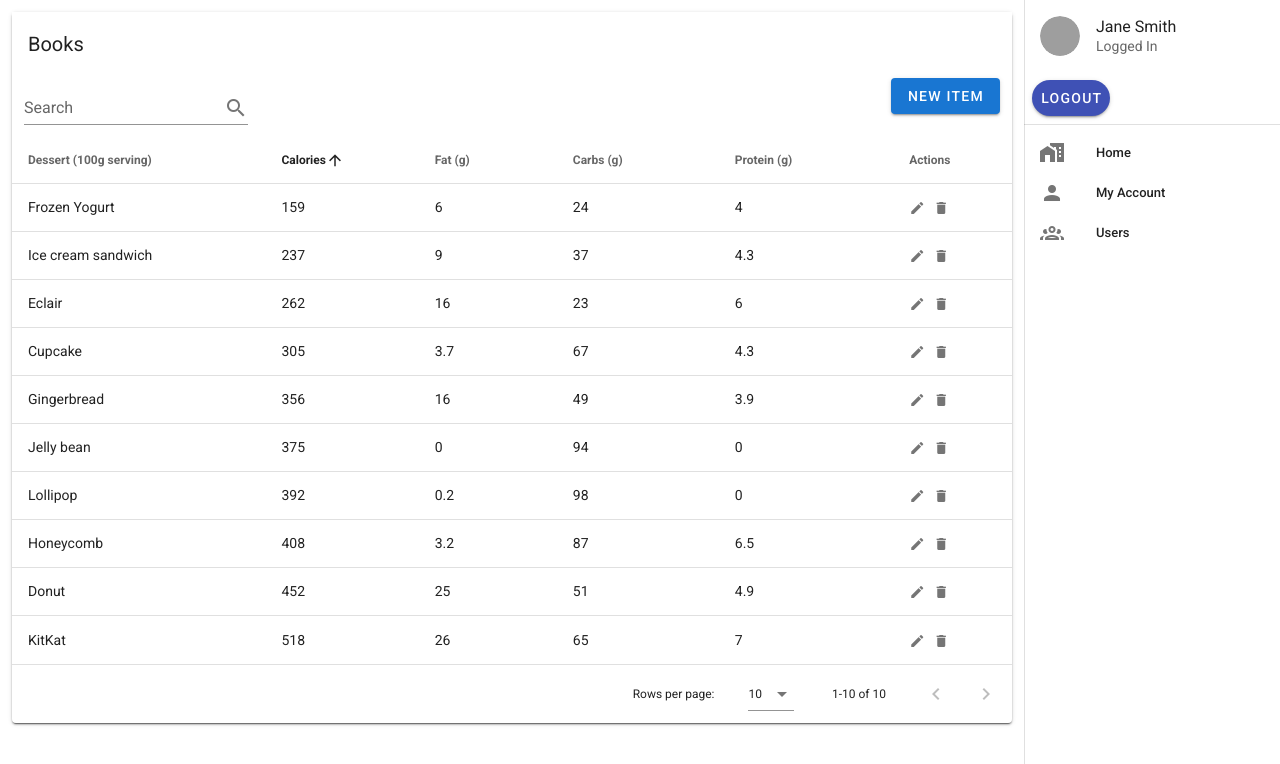
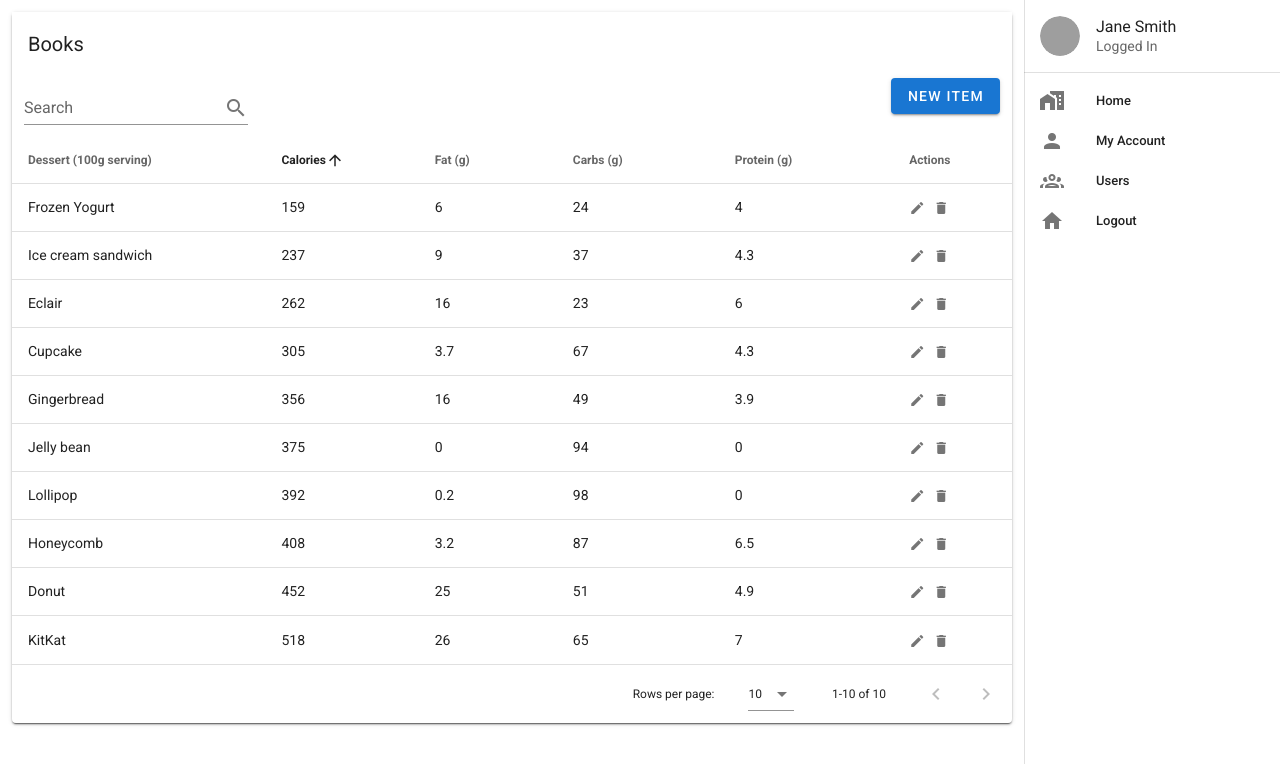
Before and after one commit to eclayaz/library-app, a Vue app: page / in a window 1280 px wide. Shown: the top 764 px of the page. Built offline with nearby package versions, Linux system fonts and the light colour scheme; sample sign-in values are in the browser's storage; grey boxes are pictures that could not be loaded.

Commit message:
logout confirm

```diff
--- a/src/components/Menu.vue
+++ b/src/components/Menu.vue
@@ -11,9 +11,6 @@
 					<v-list-item-subtitle>Logged In</v-list-item-subtitle>
 				</v-list-item-content>
 			</v-list-item>
-			<v-card-actions>
-				<v-btn @click="logout" rounded color="indigo" dark>Logout</v-btn>
-			</v-card-actions>
 		</template>
 
 		<v-divider></v-divider>
@@ -26,6 +23,15 @@
 
 				<v-list-item-content>
 					<v-list-item-title>{{ item.title }}</v-list-item-title>
+				</v-list-item-content>
+			</v-list-item>
+
+			<v-list-item @click="logout">
+				<v-list-item-icon>
+					<v-icon>mdi-home</v-icon>
+				</v-list-item-icon>
+				<v-list-item-content>
+					<v-list-item-title>Logout</v-list-item-title>
 				</v-list-item-content>
 			</v-list-item>
 		</v-list>
@@ -46,9 +52,10 @@ export default {
 	},
 	methods: {
 		logout() {
-			this.$store.dispatch("logout").then(() => {
-				this.$router.push("/login");
-			});
+			confirm("Are you sure you want to delete this item?") &&
+				this.$store.dispatch("logout").then(() => {
+					this.$router.push("/login");
+				});
 		}
 	}
 };
```
